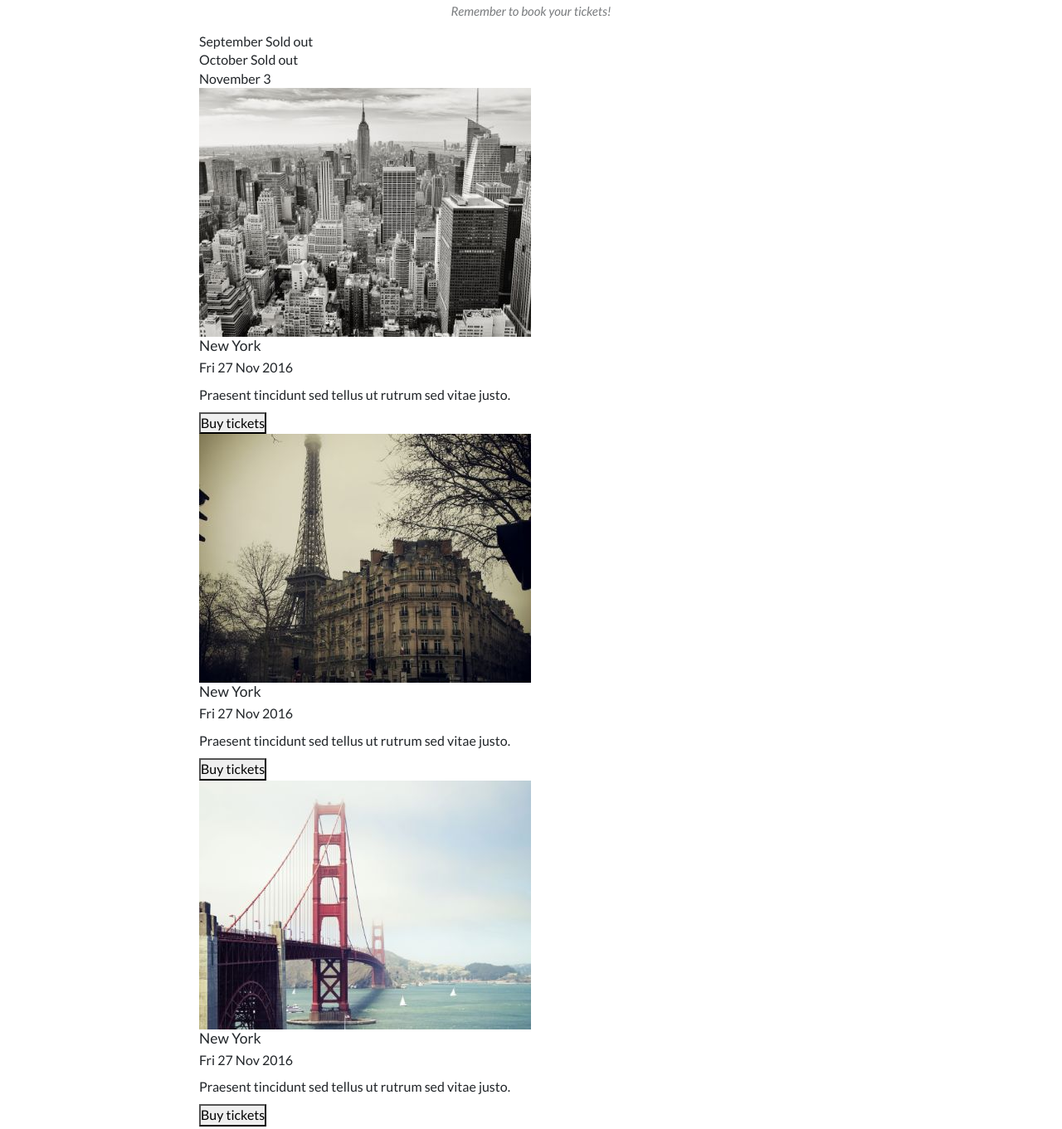
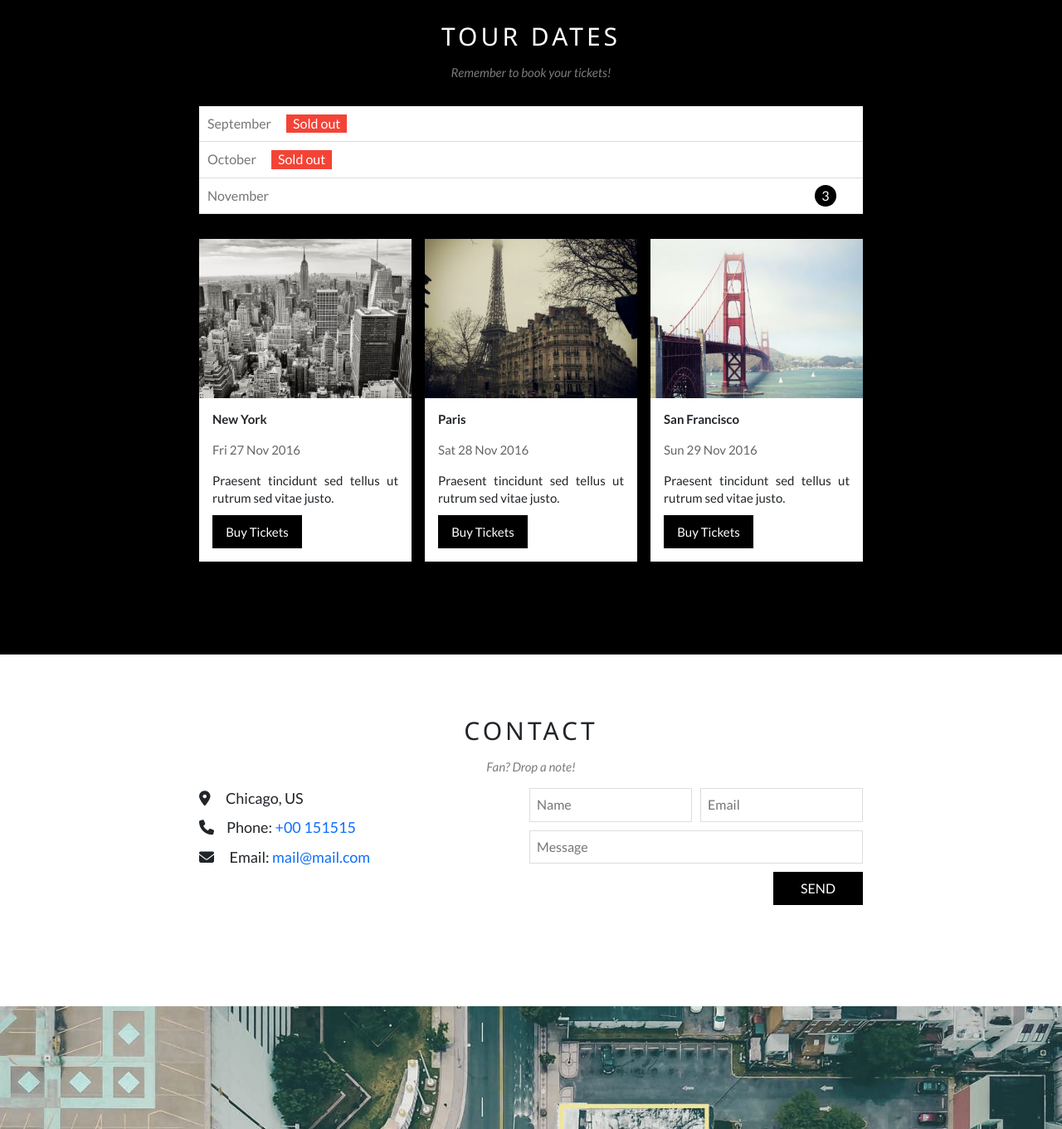
Before and after one commit to Tran-Quyen/nguyen-the-band-clone, a plain HTML site: page index.html in a window 1280 px wide. Shown: the part 1383-2744 px from the top of the page at 83% size. Drawn offline with nearby package versions, Linux system fonts and the light colour scheme.

Commit message:
Feature: finish desktop mode.

```diff
--- a/assets/css/style.css
+++ b/assets/css/style.css
@@ -39,7 +39,8 @@ ul {
 /* Common */
 .wrapper {
   max-width: 80rem;
-  margin: 7.4rem auto 11.2rem;
+  padding: 7.4rem 0 11.2rem;
+  margin: 0 auto;
 }
 
 .band-title {
@@ -57,6 +58,22 @@ ul {
   font-style: italic;
   text-align: center;
   opacity: 0.6;
+}
+
+.bbtn {
+  display: block;
+  outline: none;
+  border: none;
+  min-width: 10.8rem;
+  height: 4rem;
+  color: var(--white-clr);
+  background: var(--black-clr);
+  text-transform: capitalize;
+}
+
+.bbtn:hover {
+  color: var(--black-clr);
+  background: var(--hover-clr);
 }
 
 /* App */
@@ -210,3 +227,177 @@ ul {
   width: 60%;
   margin: 0 auto;
 }
+
+/* Tour */
+.main .tour {
+  background: #000;
+}
+
+.tour .band-title {
+  color: var(--white-clr);
+}
+
+.tour .band-slogan {
+  color: var(--hover-clr);
+}
+
+.tour .ticket-list {
+  background: var(--white-clr);
+  margin: 3rem 0;
+  color: #757575;
+}
+
+.tour .ticket-list .ticket-item {
+  padding: 1rem;
+  border-bottom: 1px solid #ddd;
+  position: relative;
+}
+
+.tour .ticket-item .sold-out {
+  display: inline-block;
+  margin-left: 1.5rem;
+  background: #f44336;
+  color: var(--white-clr);
+  padding: 0 8px;
+}
+
+.tour .ticket-item .ticket-count {
+  --size: 2.6rem;
+  position: absolute;
+  top: 50%;
+  right: 3.2rem;
+  transform: translateY(-50%);
+  display: inline-block;
+  color: var(--white-clr);
+  background: var(--black-clr);
+  width: var(--size);
+  height: var(--size);
+  line-height: var(--size);
+  text-align: center;
+  border-radius: 50%;
+}
+
+.tour .place-list {
+  display: flex;
+  gap: 1.6rem;
+  background: #000;
+}
+
+.tour .place-list .place-item {
+  flex: 1 0 calc((100% - 2 * 1.6rem) / 3);
+}
+
+.tour .place-item .place-image {
+  max-width: 100%;
+}
+
+.tour .place-item .place-image:hover {
+  opacity: 0.6;
+}
+
+.tour .place-item .place-content {
+  padding: 1.6rem;
+  background: var(--white-clr);
+  font-size: 1.5rem;
+}
+
+.tour .place-content .place-title {
+  font-weight: bold;
+  font-size: inherit;
+}
+
+.tour .place-content .place-date {
+  margin: 1.8rem 0 1.6rem;
+  opacity: 0.7;
+}
+
+.tour .place-content .place-description {
+  text-align: justify;
+}
+
+/* Contact */
+.main .contact {
+}
+
+.contact .contact-content {
+  display: flex;
+  justify-content: space-between;
+}
+
+.contact .contact-info-list {
+  flex: 1;
+}
+
+.contact .contact-info-item {
+  margin-bottom: 1rem;
+  font-size: 1.8rem;
+}
+
+.contact .contact-info-item > span {
+  margin-left: 1.5rem;
+}
+
+.contact .contact-form {
+  flex: 1;
+}
+
+.contact .contact-form .form-wrap {
+  display: flex;
+  gap: 1rem;
+  margin-bottom: 1rem;
+}
+
+.contact .contact-form .form-wrap:last-child {
+  display: flex;
+  justify-content: end;
+}
+
+.contact .form-wrap .form-input {
+  flex: 1;
+  padding: 8px;
+  border: 1px solid #ddd;
+}
+
+.contact .form-wrap .bbtn {
+  text-transform: uppercase;
+}
+
+.footer {
+}
+
+.footer .map {
+  max-width: 100%;
+  filter: grayscale(50%);
+}
+
+.footer .footer-wrap {
+  padding: 7rem 0;
+}
+
+.footer .footer-wrap .socials {
+  display: flex;
+  justify-content: center;
+  font-size: 2.4rem;
+  margin-bottom: 1.5rem;
+}
+
+.footer .footer-wrap .socials > a {
+  color: var(--black-clr);
+  opacity: 0.7;
+}
+
+.footer .footer-wrap .socials > a:hover {
+  opacity: 0.4;
+}
+
+.footer .footer-wrap .socials > a:not(:first-child) {
+  margin-left: 8px;
+}
+
+.footer .footer-wrap .copyright {
+  text-align: center;
+}
+
+.footer .footer-wrap .copyright > a {
+  text-transform: uppercase;
+}
--- /dev/null
+++ b/assets/main.js
@@ -0,0 +1,8 @@
+var author = document.querySelector('.copyright > a');
+var angular = 0;
+
+setInterval(() => {
+  author.style.filter = `hue-rotate(${angular}deg)`;
+  angular += 20;
+  if (angular === 360) angular = 0;
+}, 500);
--- a/index.html
+++ b/index.html
@@ -47,6 +47,8 @@
 
     <!-- CSS main -->
     <link rel="stylesheet" href="./assets/css/style.css" />
+    <!-- JS main -->
+    <script src="./assets/main.js" defer></script>
   </head>
 
   <body>
@@ -187,8 +189,8 @@
               <div class="place-item">
                 <img src="./assets/images/places/paris.jpg" alt="paris" class="place-image" />
                 <div class="place-content">
-                  <h3 class="place-title">New York</h3>
-                  <p class="place-date">Fri 27 Nov 2016</p>
+                  <h3 class="place-title">Paris</h3>
+                  <p class="place-date">Sat 28 Nov 2016</p>
                   <p class="place-description">
                     Praesent tincidunt sed tellus ut rutrum sed vitae justo.
                   </p>
@@ -203,8 +205,8 @@
                   class="place-image"
                 />
                 <div class="place-content">
-                  <h3 class="place-title">New York</h3>
-                  <p class="place-date">Fri 27 Nov 2016</p>
+                  <h3 class="place-title">San Francisco</h3>
+                  <p class="place-date">Sun 29 Nov 2016</p>
                   <p class="place-description">
                     Praesent tincidunt sed tellus ut rutrum sed vitae justo.
                   </p>
@@ -219,20 +221,21 @@
         <!-- Begin: Contact -->
         <div class="contact" id="contact">
           <div class="wrapper">
-            <h2 class="band-title"></h2>
-            <p class="band-slogan"></p>
+            <h2 class="band-title">Contact</h2>
+            <p class="band-slogan">Fan? Drop a note!</p>
 
             <div class="contact-content">
               <ul class="contact-info-list">
                 <li class="contact-info-item">
-                  <i class="fa-solid fa-location-dot"></i> Chicago, US
+                  <i class="fa-solid fa-location-dot"></i> <span>Chicago, US</span>
                 </li>
                 <li class="contact-info-item">
-                  <i class="fa-solid fa-phone"></i>Phone: <a href="tel:+00151515">+00 151515</a>
+                  <i class="fa-solid fa-phone"></i
+                  ><span>Phone: <a href="tel:+00151515">+00 151515</a></span>
                 </li>
                 <li class="contact-info-item">
-                  <i class="fa-solid fa-envelope"></i>Email:
-                  <a href="mailto:mail@mail.com">mail@mail.com</a>
+                  <i class="fa-solid fa-envelope"></i>
+                  <span> Email: <a href="mailto:mail@mail.com">mail@mail.com</a> </span>
                 </li>
               </ul>
 
@@ -259,19 +262,23 @@
 
       <!-- Begin: Footer -->
       <div class="footer">
-        <div class="map"></div>
-        <div class="socials">
-          <i class="fa-brands fa-facebook-square"></i>
-          <i class="fa-brands fa-instagram"></i>
-          <i class="fa-brands fa-snapchat"></i>
-          <i class="fa-brands fa-pinterest"></i>
-          <i class="fa-brands fa-twitter"></i>
-          <i class="fa-brands fa-linkedin"></i>
+        <img src="./assets/images/map/map.jpg" alt="map" class="map" />
+
+        <div class="footer-wrap">
+          <div class="socials">
+            <a href="#"><i class="fa-brands fa-facebook-square"></i> </a>
+            <a href="#"><i class="fa-brands fa-instagram"></i></a>
+            <a href="#"><i class="fa-brands fa-snapchat"></i></a>
+            <a href="#"><i class="fa-brands fa-pinterest"></i></a>
+            <a href="#"><i class="fa-brands fa-twitter"></i></a>
+            <a href="#"><i class="fa-brands fa-linkedin"></i></a>
+          </div>
+
+          <p class="copyright">
+            Powered by
+            <a href="https://www.facebook.com/QuyenGiaSuJava" target="_blank" rel="noopener noreferrer">Quyen Dang</a>
+          </p>
         </div>
-        <p class="copyright">
-          Powered by
-          <a href="#link-facebook" target="_blank" rel="noopener noreferrer">Quyen Dang</a>
-        </p>
       </div>
       <!-- End: Footer -->
     </div>
```
Also changed, not shown: assets/images/map/map.jpg (added).
